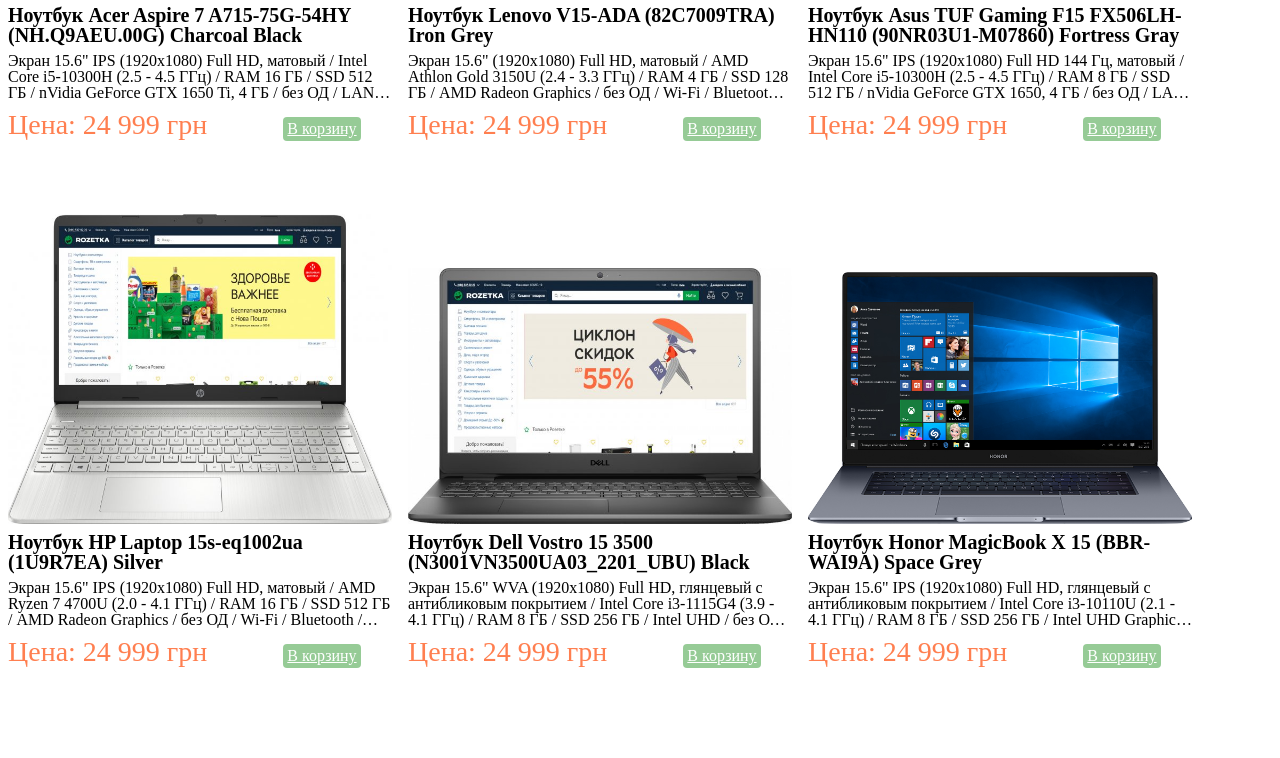
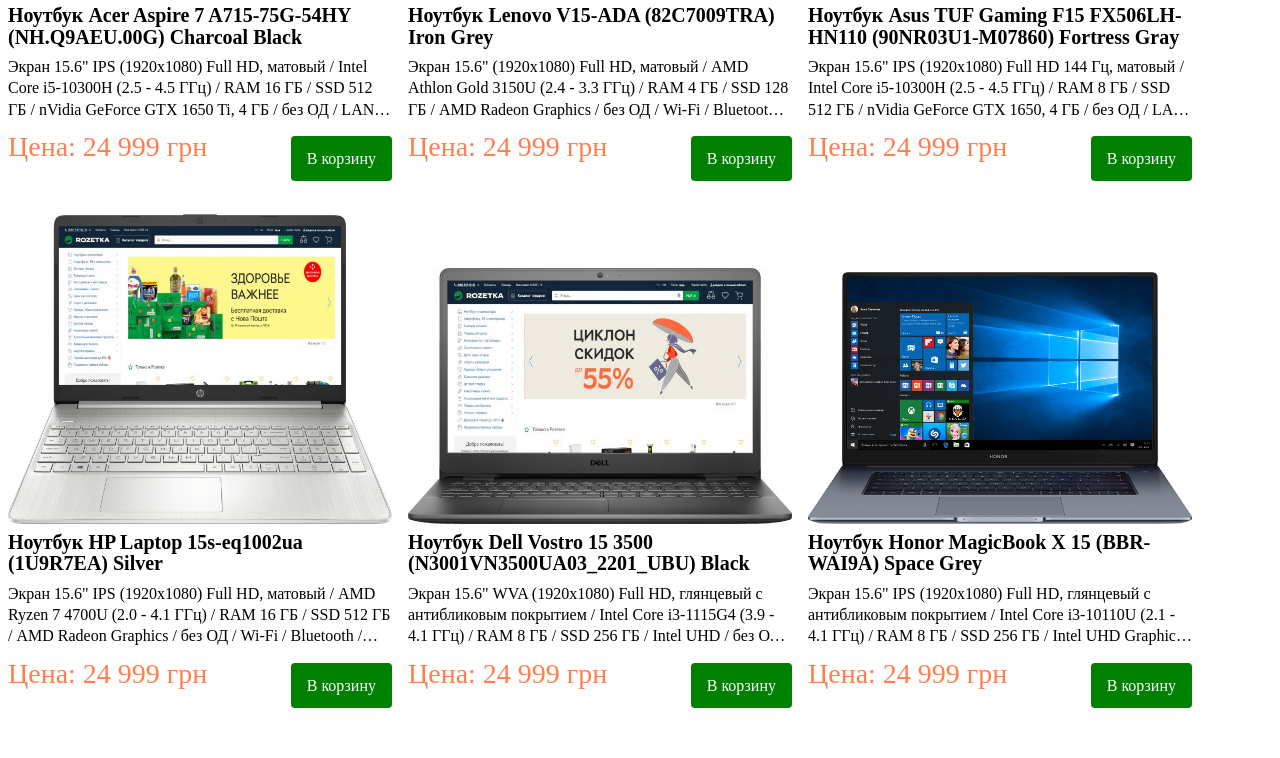
Before and after one commit to mMax92/Lesson-06, a plain HTML site: page index.html in a window 1280 px wide. Shown: the part 321-1079 px from the top of the page. Drawn offline with Linux system fonts and the light colour scheme.

Commit message:
Correction 3.0 (styles)

```diff
--- a/index.html
+++ b/index.html
@@ -23,7 +23,7 @@
                         Экран 15.6" IPS (1920x1080) Full HD, матовый / Intel Core i5-10300H (2.5 - 4.5 ГГц) / RAM 16 ГБ / SSD 512 ГБ / nVidia GeForce GTX 1650 Ti, 4 ГБ / без ОД / LAN / Wi-Fi / Bluetooth / веб-камера / без ОС / 2.15 кг / черный
                     </p>
                 </div>
-                <div>
+                <div class="buy">
                     <span class="price">Цена: 24 999 грн</span>
                     <span class="add-to-bin">
                         <a href="#">В корзину</a>
@@ -42,7 +42,7 @@
                         Экран 15.6" (1920x1080) Full HD, матовый / AMD Athlon Gold 3150U (2.4 - 3.3 ГГц) / RAM 4 ГБ / SSD 128 ГБ / AMD Radeon Graphics / без ОД / Wi-Fi / Bluetooth / веб-камера / DOS / 1.85 кг / серый
                     </p>
                 </div>
-                <div>
+                <div class="buy">
                     <span class="price">Цена: 24 999 грн</span>
                     <span class="add-to-bin">
                         <a href="#">В корзину</a>
@@ -63,7 +63,7 @@
                         Экран 15.6" IPS (1920x1080) Full HD 144 Гц, матовый / Intel Core i5-10300H (2.5 - 4.5 ГГц) / RAM 8 ГБ / SSD 512 ГБ / nVidia GeForce GTX 1650, 4 ГБ / без ОД / LAN / Wi-Fi / Bluetooth / веб-камера / без ОС / 2.3 кг / серый
                     </p>
                 </div>
-                <div>
+                <div class="buy">
                     <span class="price">Цена: 24 999 грн</span>
                     <span class="add-to-bin">
                         <a href="#">В корзину</a>
@@ -82,7 +82,7 @@
                         Экран 15.6" IPS (1920x1080) Full HD, матовый / AMD Ryzen 7 4700U (2.0 - 4.1 ГГц) / RAM 16 ГБ / SSD 512 ГБ / AMD Radeon Graphics / без ОД / Wi-Fi / Bluetooth / веб-камера / FreeDOS / 1.69 кг / серебристый
                     </p>
                 </div>
-                <div>
+                <div class="buy">
                     <span class="price">Цена: 24 999 грн</span>
                     <span class="add-to-bin">
                         <a href="#">В корзину</a>
@@ -103,7 +103,7 @@
                         Экран 15.6" WVA (1920x1080) Full HD, глянцевый с антибликовым покрытием / Intel Core i3-1115G4 (3.9 - 4.1 ГГц) / RAM 8 ГБ / SSD 256 ГБ / Intel UHD / без ОД / LAN / Wi-Fi / Bluetooth / веб-камера / Ubuntu / 1.78 кг / черный
                     </p>
                 </div>
-                <div>
+                <div class="buy">
                     <span class="price">Цена: 24 999 грн</span>
                     <span class="add-to-bin">
                         <a href="#">В корзину</a>
@@ -124,7 +124,7 @@
                         Экран 15.6" IPS (1920х1080) Full HD, глянцевый с антибликовым покрытием / Intel Core i3-10110U (2.1 - 4.1 ГГц) / RAM 8 ГБ / SSD 256 ГБ / Intel UHD Graphics / без ОД / Wi-Fi / Bluetooth / веб-камера / Windows 10 Home 64bit / 1.56 кг / серый
                     </p>
                 </div>
-                <div>
+                <div class="buy">
                     <span class="price">Цена: 24 999 грн</span>
                     <span class="add-to-bin">
                         <a href="#">В корзину</a>
@@ -145,7 +145,7 @@
                         Экран 15.6" IPS (1920x1080) Full HD, матовый / AMD Ryzen 5 4600H (3.0 - 4.0 ГГц) / RAM 8 ГБ / SSD 512 ГБ / AMD Radeon RX 5300M, 3 ГБ / без ОД / LAN / Wi-Fi / Bluetooth / веб-камера / DOS / 1.96 кг / черный
                     </p>
                 </div>
-                <div>
+                <div class="buy">
                     <span class="price">Цена: 24 999 грн</span>
                     <span class="add-to-bin">
                         <a href="#">В корзину</a>
@@ -166,7 +166,7 @@
                         Экран 13.9" LTPS (3000х2000) Multitouch, глянцевый с антибликовым покрытием / Intel Core i7-10510U (1.8 - 4.9 ГГц) / RAM 16 ГБ / SSD 1 ТБ / nVidia GeForce MX250, 2 ГБ / без ОД / Wi-Fi / Bluetooth / веб-камера / Windows 10 Home 64bit / 1.33 кг / серый
                     </p>
                 </div>
-                <div>
+                <div class="buy">
                     <span class="price">Цена: 24 999 грн</span>
                     <span class="add-to-bin">
                         <a href="#">В корзину</a>
--- a/style.css
+++ b/style.css
@@ -1,11 +1,13 @@
 * {
     box-sizing: border-box;
+
 }
 
 li {
     display: inline-block;
     width: 400px;
     height: 490px;
+    line-height: 133%;
     background-color: white;
     margin: 4px 4px 8px 4 px;
     vertical-align: baseline;
@@ -43,11 +45,17 @@ img {
 }
 
 .add-to-bin a {
-    display: inline-block;
-    background-color: rgba(0, 128, 0, 0.411);
+    display: block;
+    background-color: green;
     color: white;
-    margin: 8px 8px 8px 64px;
-    padding: 4px;
+    margin: 8px 8px 8px 8px;
+    padding: 12px 16px;
     border-radius: 4px;
     text-align: center;
+    text-decoration: none;
 }
+
+.buy {
+    display: flex;
+    justify-content: space-between;
+}
```
